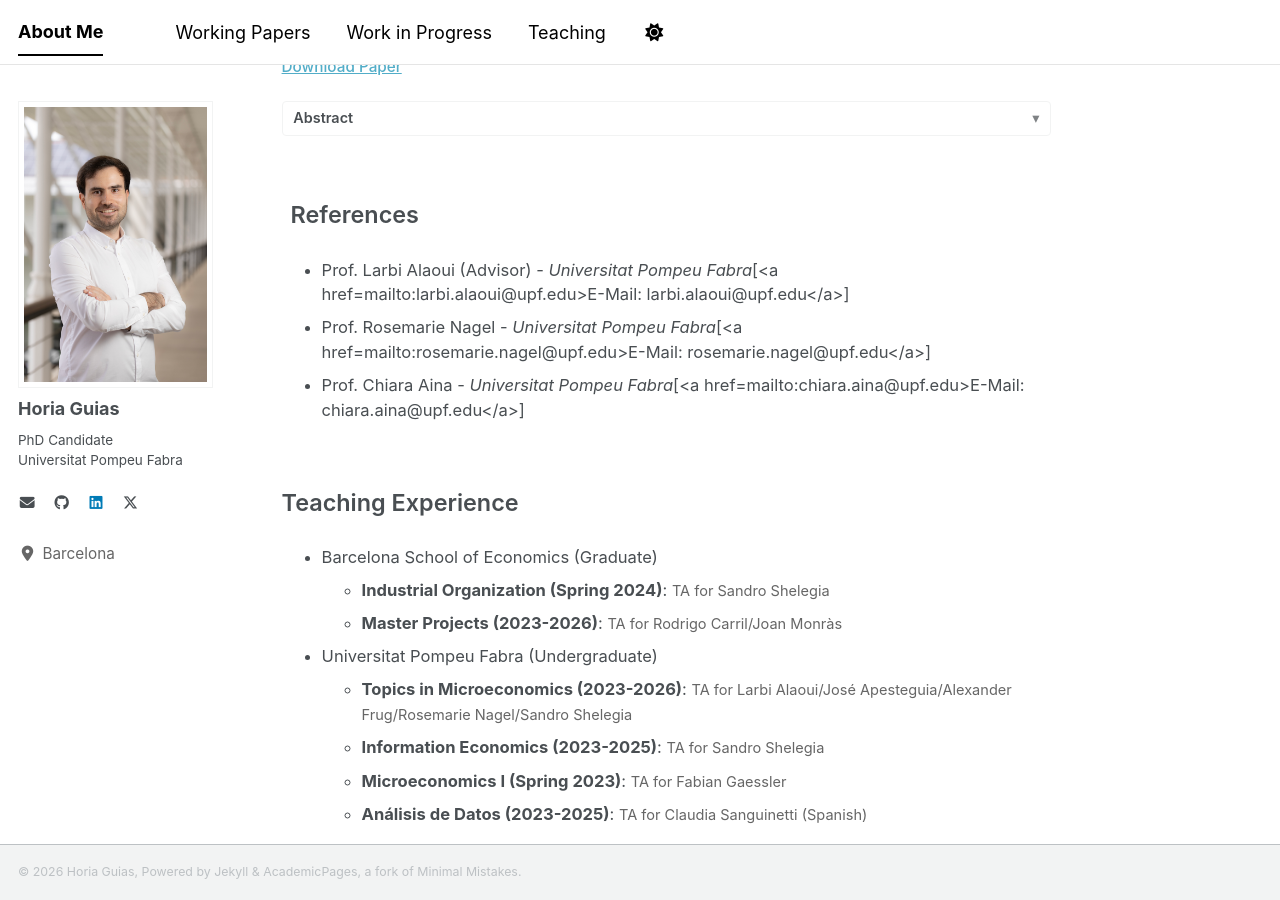
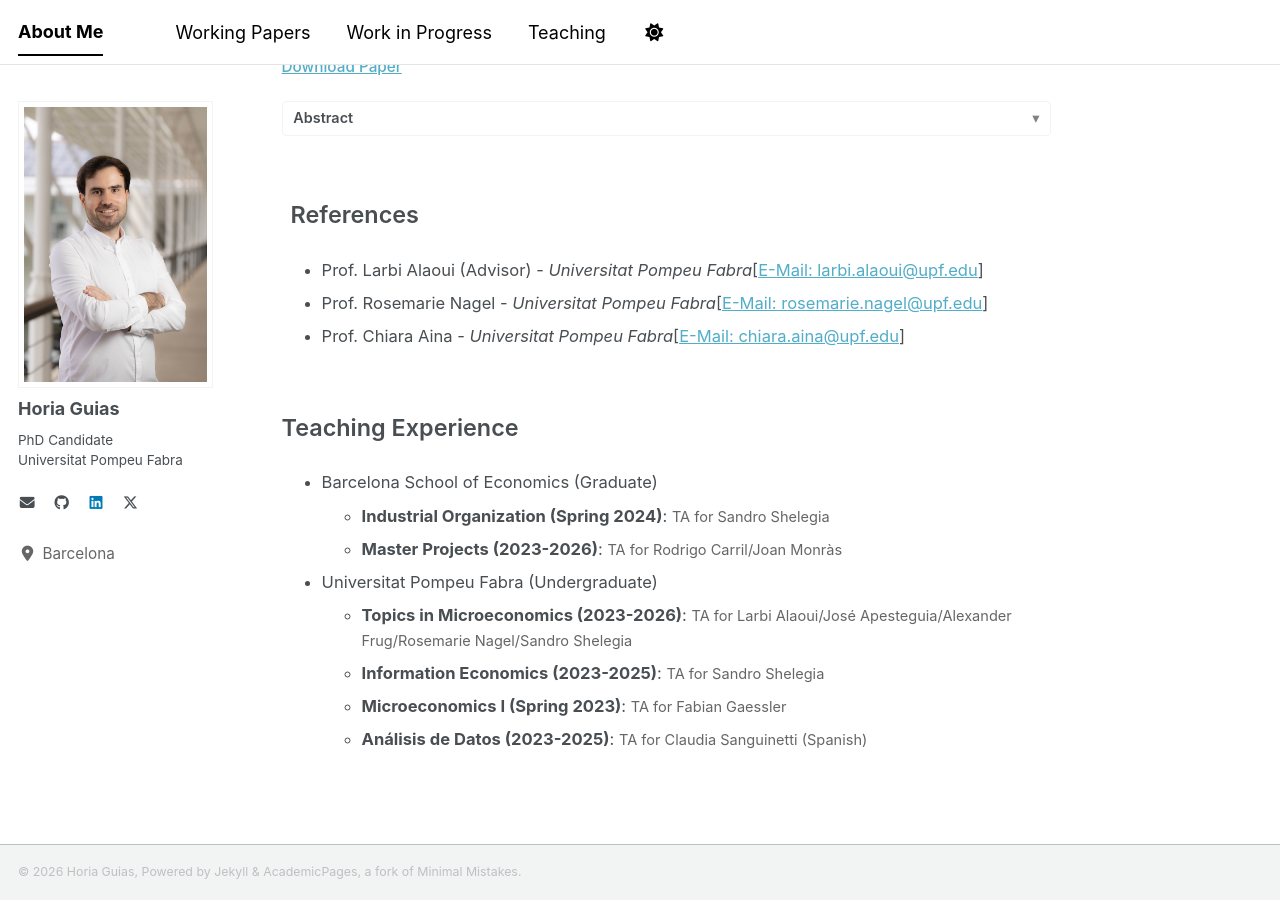
Before and after one commit to horiaguias/horiaguias.github.io, a Jekyll site: the page built from _pages/about.md, in a window 1280 px wide and 900 px high, scrolled down 755 px. Built offline with Jekyll 4.4.1, drawn with Linux system fonts in a browser that asks for light colours; a style sheet for code colours, icons or effects is not loaded.

Commit message:
Fix E-Mail Links

```diff
--- a/_pages/about.md
+++ b/_pages/about.md
@@ -66,9 +66,9 @@ redirect_from:
 
 <h2 id="teaching" style="font-size: 1.3rem; font-weight: 600; margin: 0.5rem; border-bottom: none;">References</h2>
 
-* Prof. Larbi Alaoui (Advisor) - <i>Universitat Pompeu Fabra</i>[<a href=mailto:larbi.alaoui@upf.edu>E-Mail: larbi.alaoui@upf.edu</a>]
-* Prof. Rosemarie Nagel - <i>Universitat Pompeu Fabra</i>[<a href=mailto:rosemarie.nagel@upf.edu>E-Mail: rosemarie.nagel@upf.edu</a>]
-* Prof. Chiara Aina - <i>Universitat Pompeu Fabra</i>[<a href=mailto:chiara.aina@upf.edu>E-Mail: chiara.aina@upf.edu</a>]
+* Prof. Larbi Alaoui (Advisor) - <i>Universitat Pompeu Fabra</i>[<a href="mailto:larbi.alaoui@upf.edu">E-Mail: larbi.alaoui@upf.edu</a>]
+* Prof. Rosemarie Nagel - <i>Universitat Pompeu Fabra</i>[<a href="mailto:rosemarie.nagel@upf.edu">E-Mail: rosemarie.nagel@upf.edu</a>]
+* Prof. Chiara Aina - <i>Universitat Pompeu Fabra</i>[<a href="mailto:chiara.aina@upf.edu">E-Mail: chiara.aina@upf.edu</a>]
 
 
 <div style="height: 40px;"></div>
```
